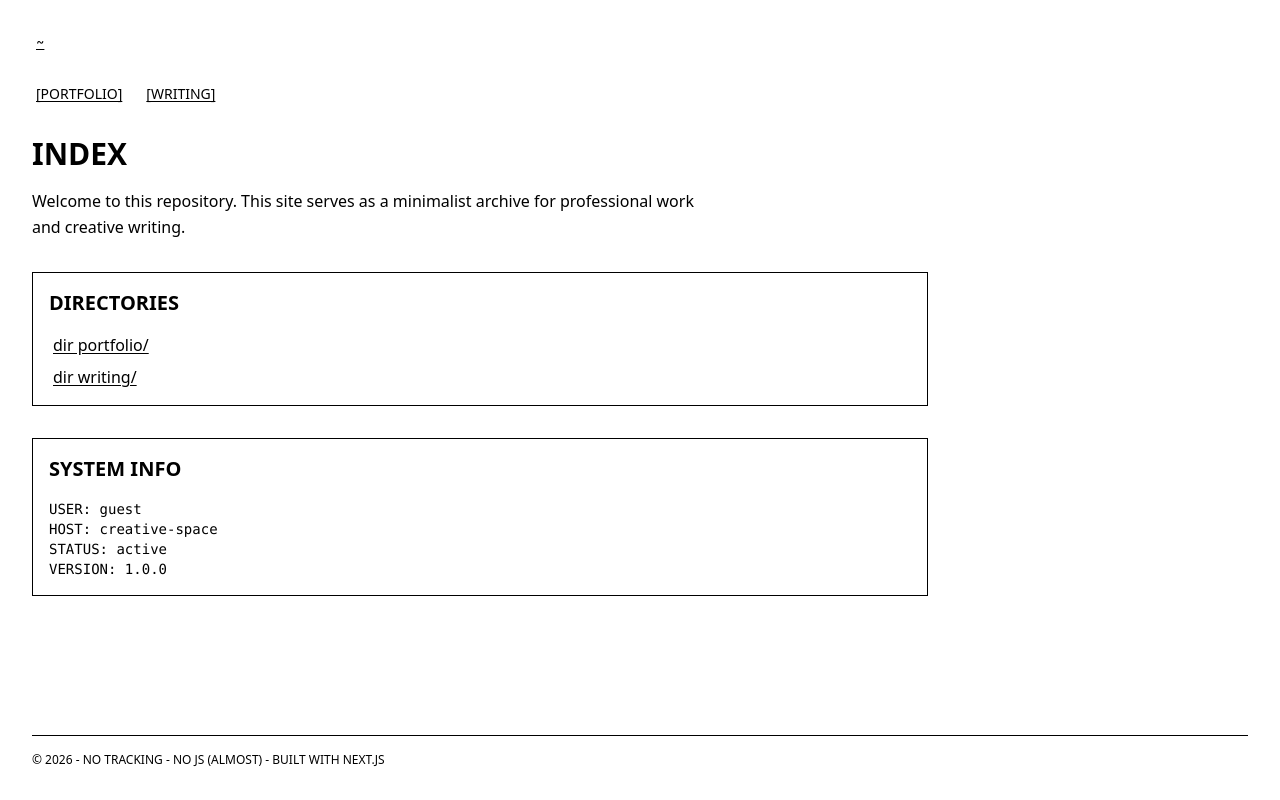
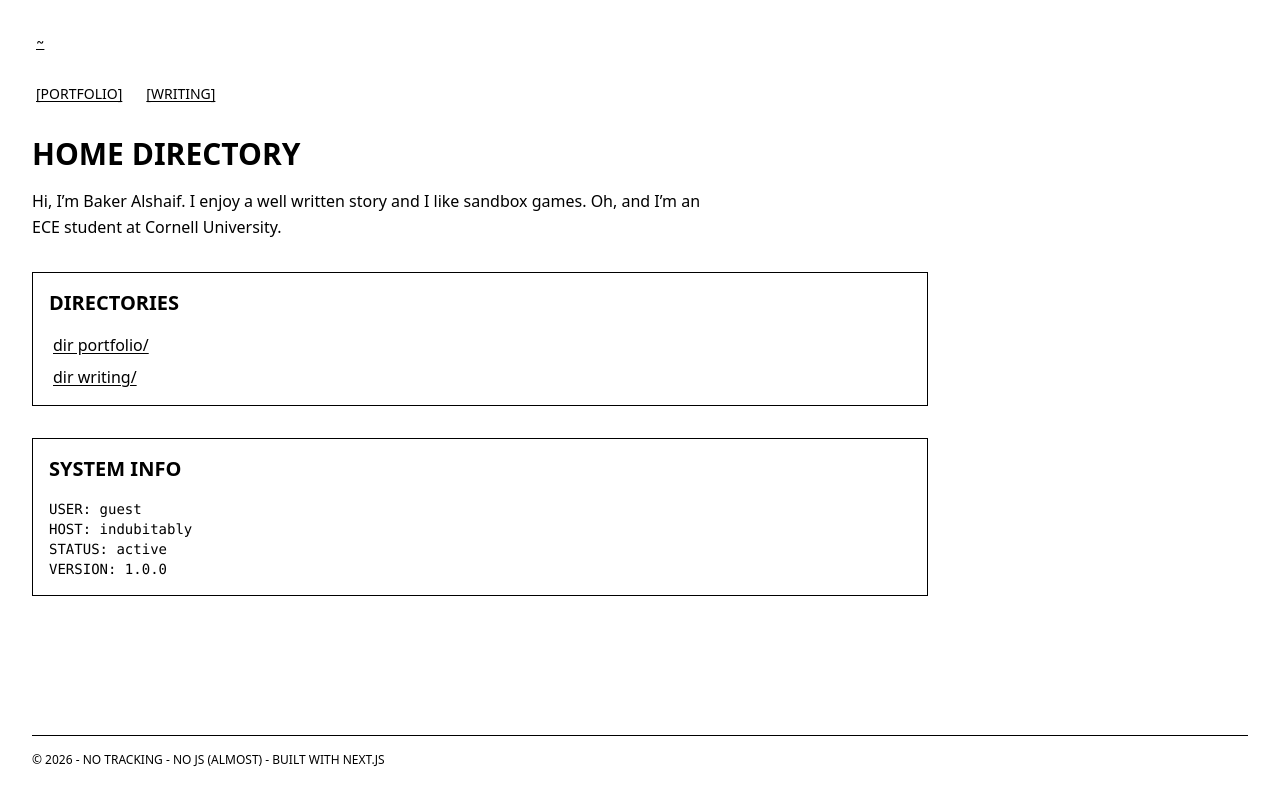
Before and after one commit to Rino6357/Indubitable, a Next.js app: page / in a window 1280 px wide. Built offline with nearby package versions, Linux system fonts and the light colour scheme.

Commit message:
Update home page title, introduction, and host name
- Changed 'INDEX' to 'HOME DIRECTORY'
- Updated introduction to include personal details for Baker Alshaif
- Changed host from 'creative-space' to 'indubitably' in System Info section

```diff
--- a/src/app/page.tsx
+++ b/src/app/page.tsx
@@ -4,10 +4,9 @@ export default function Home() {
   return (
     <div className="space-y-8">
       <section className="space-y-4">
-        <h1 className="text-3xl font-bold">INDEX</h1>
+        <h1 className="text-3xl font-bold">HOME DIRECTORY</h1>
         <p className="max-w-2xl leading-relaxed">
-          Welcome to this repository. This site serves as a minimalist archive for
-          professional work and creative writing.
+          Hi, I’m Baker Alshaif. I enjoy a well written story and I like sandbox games. Oh, and I’m an ECE student at Cornell University.
         </p>
       </section>
 
@@ -31,7 +30,7 @@ export default function Home() {
         <h2 className="text-xl font-bold mb-4 uppercase">System Info</h2>
         <pre className="text-sm">
           USER: guest<br />
-          HOST: creative-space<br />
+          HOST: indubitably<br />
           STATUS: active<br />
           VERSION: 1.0.0
         </pre>
```
